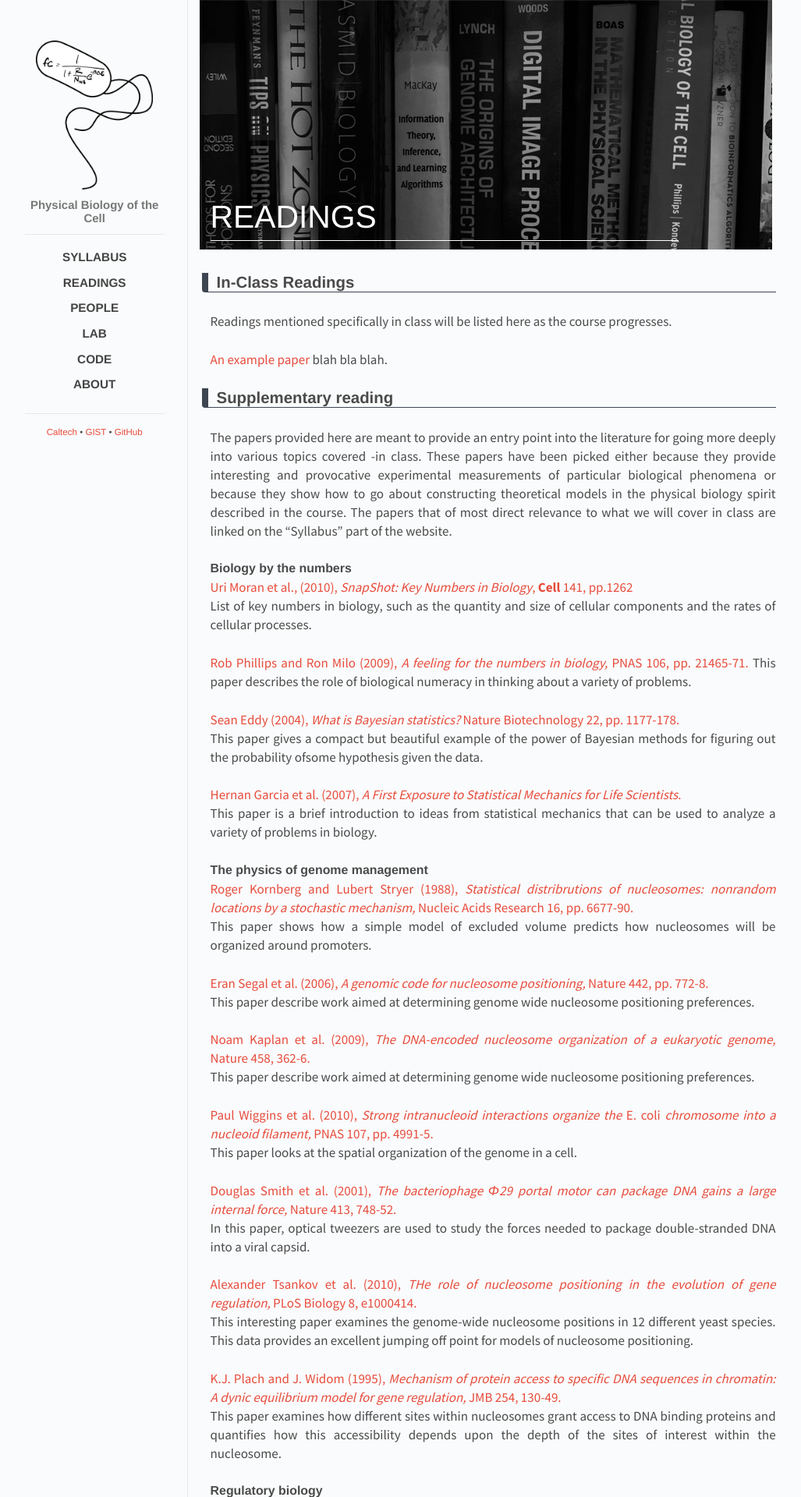
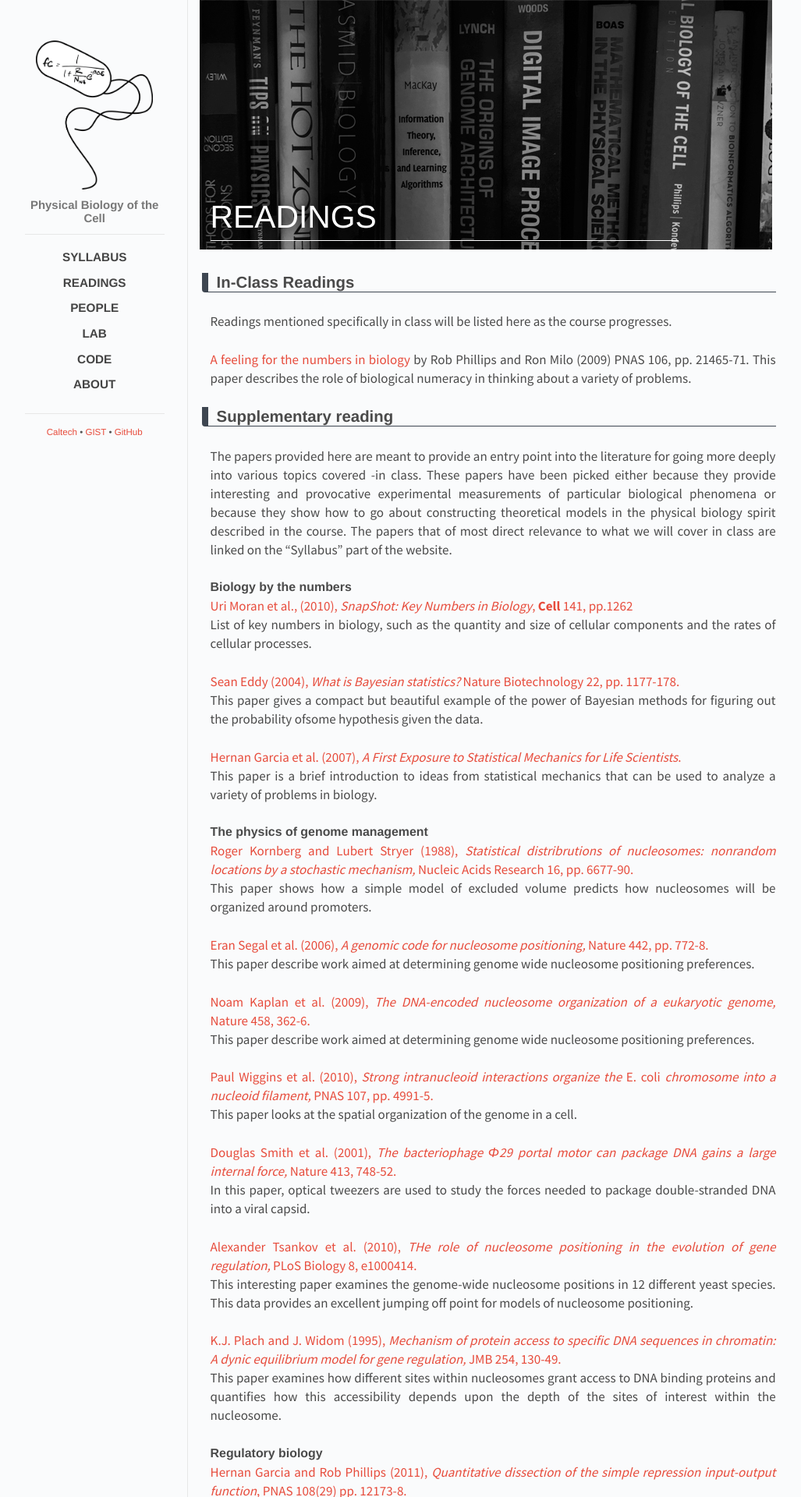
Before and after one commit to RPGroup-PBoC/gist_pboc_2017, a Jekyll site: the page built from _posts/2016-12-19-readings.md, in a window 1280 px wide. Shown: the top 1920 px of the page at 78% size, without its empty margins (118-1145 px from the left). Built offline with Jekyll 4.4.1, drawn with Linux system fonts in a browser that asks for light colours; part of the change alters nothing that is shown.

Commit message:
Added a reading

```diff
--- a/_posts/2016-12-19-readings.md
+++ b/_posts/2016-12-19-readings.md
@@ -9,7 +9,8 @@ categories: posts
 
 Readings mentioned specifically in class will be listed here as the course progresses.
 
-[An example paper](http://www.google.com) blah bla blah.
+ [A feeling for the numbers in biology](http://www.rpgroup.caltech.edu/courses/PBoC_CSHL_2015/files_2015/articles/Milo%20PNAS%202009%20%20Feeling%20for%20the%20numbers%20in%20Biology.pdf) by Rob Phillips and Ron Milo (2009) PNAS 106, pp. 21465-71.
+This paper describes the role of biological numeracy in thinking about a variety of problems.
 
 
 ## Supplementary reading
@@ -32,9 +33,6 @@ are linked on the "Syllabus" part of the website.
       the quantity and size of cellular components and the rates of cellular
       processes.
 
-
- <a href="http://www.rpgroup.caltech.edu/courses/PBoC_CSHL_2015/files_2015/articles/Milo%20PNAS%202009%20%20Feeling%20for%20the%20numbers%20in%20Biology.pdf"> Rob Phillips and Ron Milo (2009), <i> A feeling for the numbers in biology,</i> PNAS 106, pp. 21465-71. </a>
-This paper describes the role of biological numeracy in thinking about a variety of problems.
 
  <a href="http://www.rpgroup.caltech.edu/courses/PBoC_CSHL_2015/files_2015/articles/eddy%20bayesian%20methods.pdf">
 Sean Eddy (2004), <i> What is Bayesian statistics?</i> Nature Biotechnology 22, pp.  1177-178. </a><br />
```
